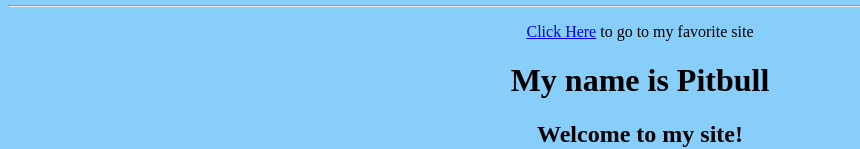
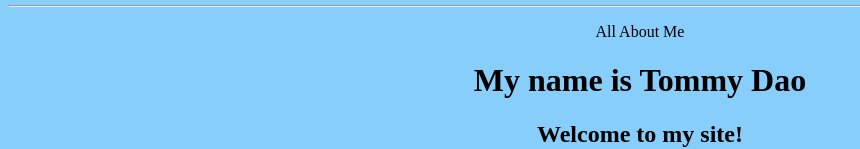
Before and after one commit to anticazual/s-tier-website, a plain HTML site: page index.html in a window 1280 px wide. Shown: the part 311-460 px from the top of the page, without its empty margins (0-860 px from the left). Drawn offline with Linux system fonts and the light colour scheme.

Commit message:
Update index.html

```diff
--- a/index.html
+++ b/index.html
@@ -2,9 +2,9 @@
 
 <center><img src="https://i.kym-cdn.com/entries/icons/facebook/000/023/098/Screen_Shot_2017-05-30_at_2.23.51_PM.jpg" width="265" height="266" align="BOTTOM" /></center><hr />
 
-<p style="text-align: center;"><a href="https://www.kodak.com/corp/default.htm">Click Here</a> to go to my favorite site</p>
+<p style="text-align: center;"><a href="https://www.kodak.com/corp/default.htm"></a>All About Me</p>
 
-<h1 style="text-align: center;">My name is Pitbull</h1>
+<h1 style="text-align: center;">My name is Tommy Dao</h1>
 
 <h2 style="text-align: center;">Welcome to my site!</h2>
 
```
